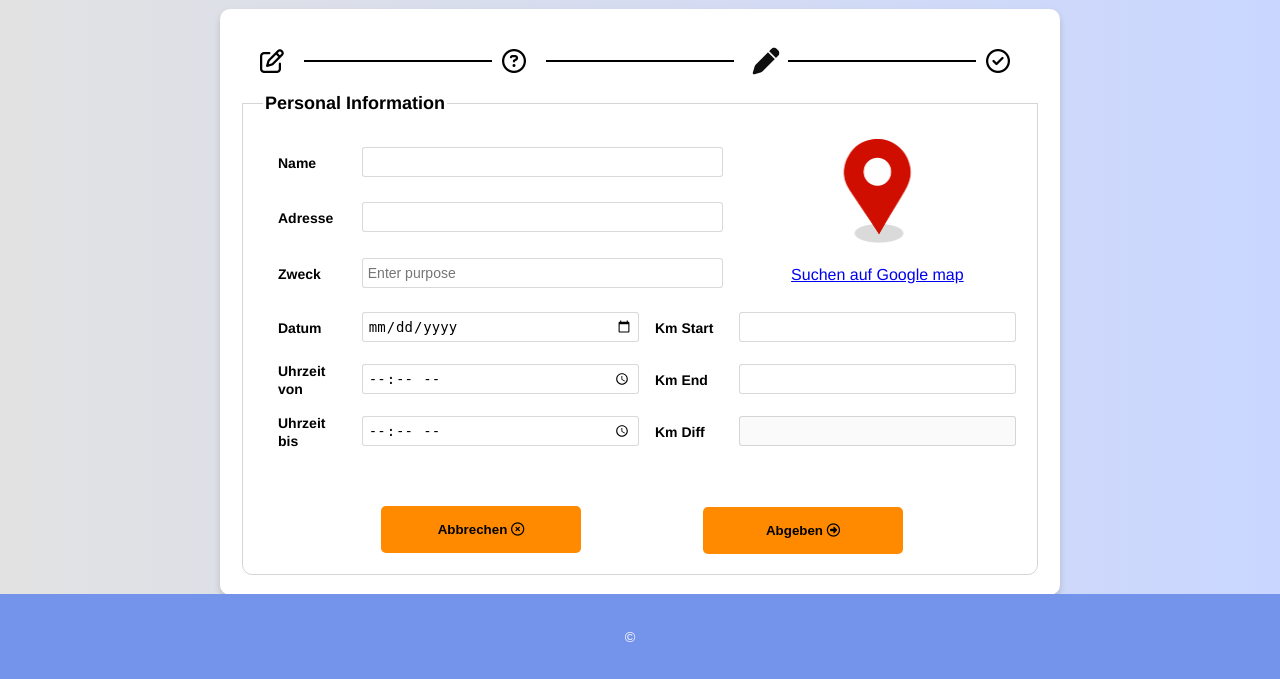
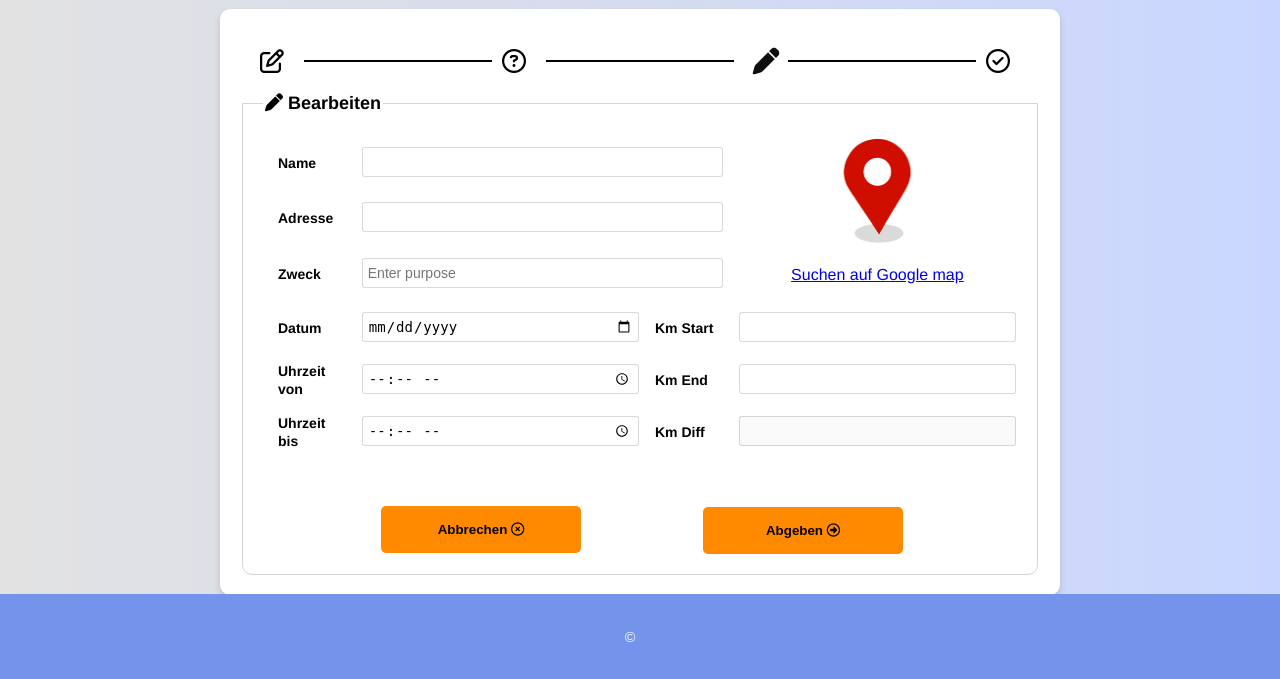
Before and after one commit to cheechay/Fahrtenprojekt, a PHP site: page /index1.php in a window 1280 px wide; the page is wider, and only the part inside the window is pictured. Shown: the part 121-800 px from the top of that part. Run offline with PHP 8.4, Linux system fonts and the light colour scheme; data that the repository does not hold is empty.

Commit message:
Icon zugefügt

```diff
--- a/editDetailFile.php
+++ b/editDetailFile.php
@@ -55,7 +55,7 @@ if ($_SERVER['REQUEST_METHOD'] == 'POST') {
 
             <!--<h3>Personal Information</h3> -->
             <fieldset>
-                <legend><i class="fa-solid fa-pen"></i> bearbeiten</legend>
+                <legend><i class="fa-solid fa-pen"></i> Bearbeiten</legend>
 
                 <table class="info-section">
                     <tr>
--- a/index1.php
+++ b/index1.php
@@ -63,7 +63,7 @@ if ($_SERVER['REQUEST_METHOD'] == 'POST') {
 
             <!--<h3>Personal Information</h3> -->
             <fieldset>
-                <legend>Personal Information</legend>
+            <legend><i class="fa-solid fa-pen"></i> Bearbeiten</legend>
 
                 <table class="info-section">
                     <tr>
```
